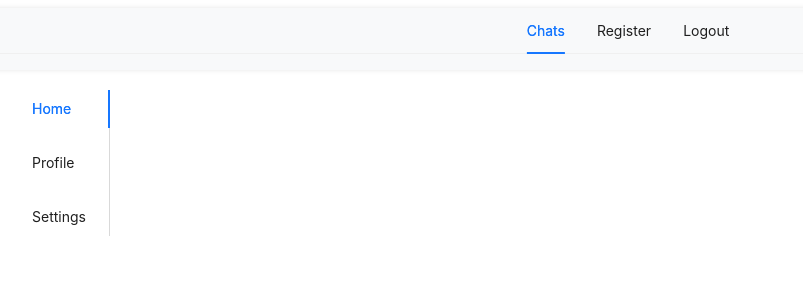
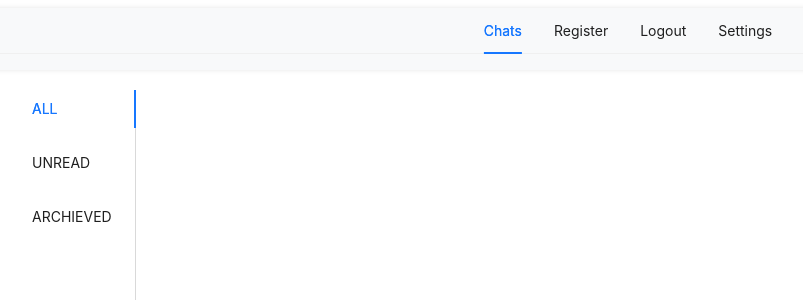
Before and after one commit to samsingh2h27e/chatting-app, a React (Create React App) app: page / in a window 1280 px wide. Shown: the top 300 px of the page, without its empty margins (20-823 px from the left). Built offline with nearby package versions, Linux system fonts and the light colour scheme.

Commit message:
going to test the grid in the message box

```diff
--- a/src/layout/MessageBox.jsx
+++ b/src/layout/MessageBox.jsx
@@ -7,32 +7,47 @@ import { Tabs } from 'antd';
 const MyTabs = () => {
   // Define the array of elements you want to display in the tabs
   const tabData = [
-    { label: "Home",key:"1",   content: "Welcome to the Home Tab" },
-    { label: "Profile",key:"2",  content: "Here is your Profile Tab" },
-    { label: "Settings",key:"3",  content: "Manage your Settings here" },
+    { label: "ALL",key:"1",   content: "/all-chats" },
+    { label: "UNREAD",key:"2",  content: "unread-chats" },
+    { label: "ARCHIEVED",key:"3",  content: "archieved-chats" },
   ];
 
+
+
   return (
+
       <Tabs
+        style={{
+          minHeight: "100vh",
+          position: "sticky",
+          left: "0",
+        }}
         defaultActiveKey="1" // Set the default active tab
         tabPosition="left" // Position the tabs on the left
         items={tabData.map((item) => ({
           label: item.label, // The tab label
           key: item.key, // Unique key for each tab
-
         }))}
       />
+
   );
 };
 
 
 
+
+
 const MessageBox = () => {
   return (
-    <div>
-      <MyTabs/>
+    <div style={{ display: "flex", height: "100vh", position: "relative" }}>
+      <div style={{ position: "sticky", top: 0}}>
+        <MyTabs />
       </div>
-  )
-}
+      <div style={{ overflowY:"scroll",  padding: "0.5vw" }}>
+
+      </div>
+    </div>
+  );
+};
 
 export default MessageBox;
--- a/src/layout/Navbar.jsx
+++ b/src/layout/Navbar.jsx
@@ -12,6 +12,7 @@ const Navbar = () => {
     { label: "Chats", key: "1", fn: "/" },
     { label: "Register", key: "2", fn: "/register" },
     { label: "Logout", key: "3", fn: "/login" },
+    { label: "Settings", key: "4", fn: "/settings" },
   ];
 
   // Handle tab change to navigate to the corresponding route
```
Lines whose indentation alone changed are shown as unchanged.
